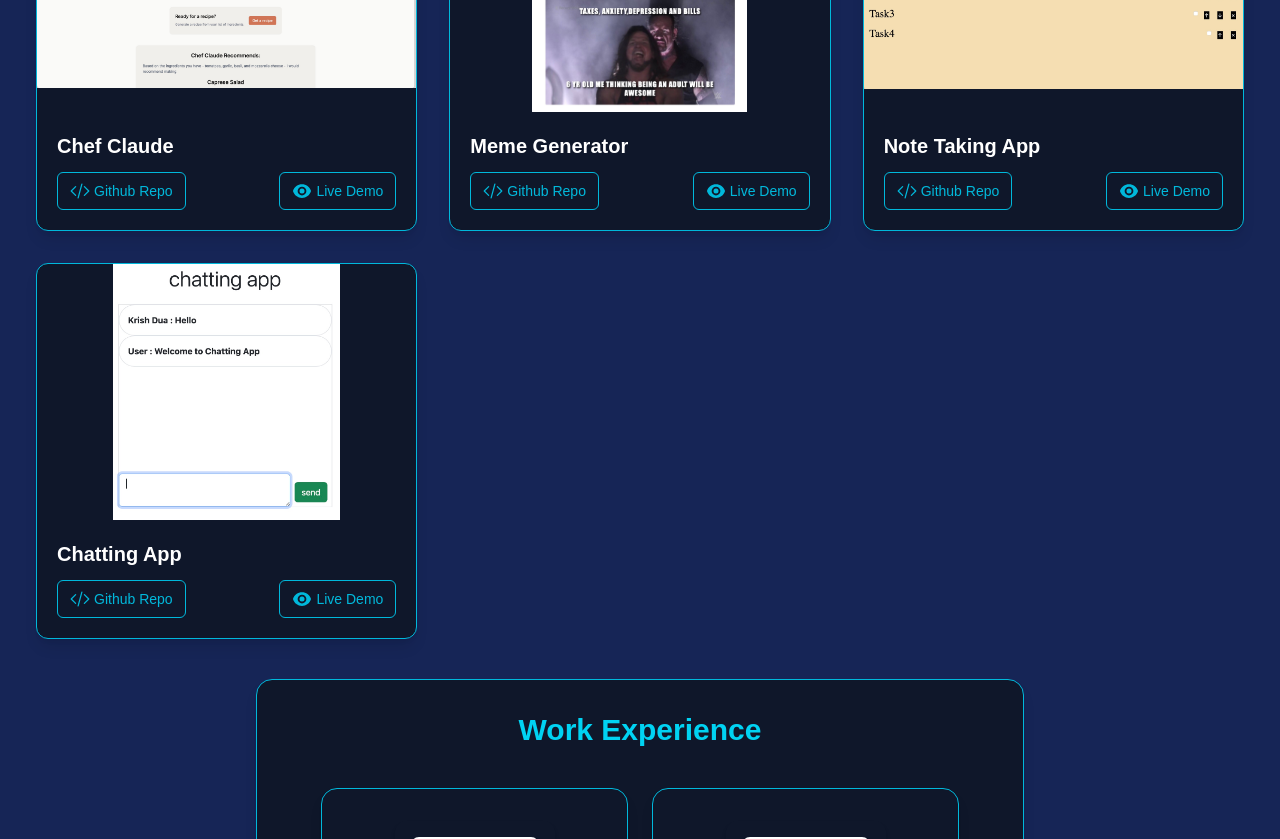
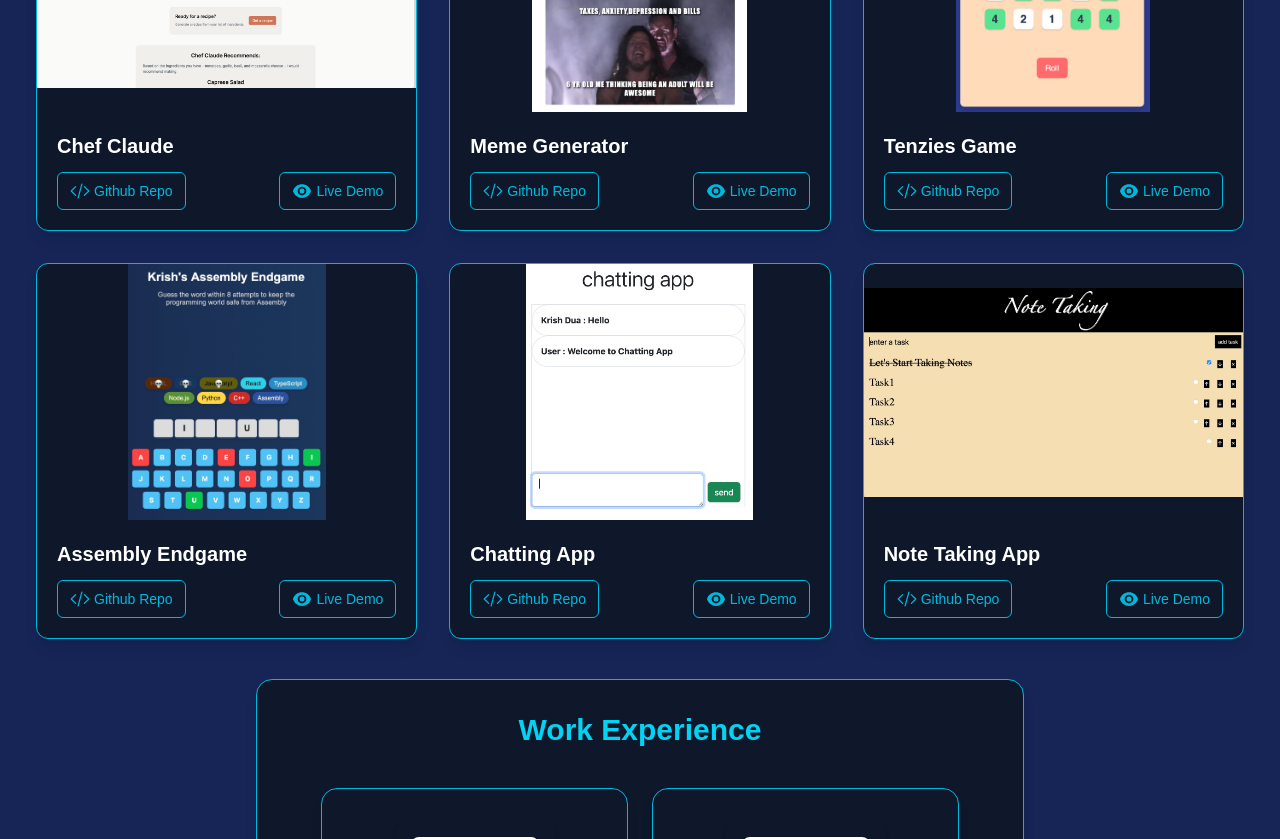
Before and after one commit to KrishDua/Portfolio-Website, a Next.js app: page / in a window 1280 px wide. Shown: the part 3080-3919 px from the top of the page. Built offline with nearby package versions, Linux system fonts and the light colour scheme.

Commit message:
first commit

```diff
--- a/src/app/Components/ProjectSection.jsx
+++ b/src/app/Components/ProjectSection.jsx
@@ -65,19 +65,35 @@ const projects = [
     },
     {
         id : 9,
+        title : "Tenzies Game",
+        imgurl : "/TenziesGame.jpeg",
+        tag : ["All","Web"],
+        githuburl : "https://github.com/KrishDua/TenziesGame",
+        liveurl : "https://krishtenziesgame.vercel.app",
+    },
+    {
+        id : 10,
+        title : "Assembly Endgame",
+        imgurl : "/AssemblyEndgame.jpeg",
+        tag : ["All","Web"],
+        githuburl : "https://github.com/KrishDua/AssemblyEndgame",
+        liveurl : "https://krishassemblyendgame.vercel.app",
+    },
+    {
+        id : 11,
+        title : "Chatting App",
+        imgurl : "/ChattingApp.jpeg",
+        tag : ["All","Web"],
+        githuburl : "https://github.com/KrishDua/chatting-app",
+        liveurl : "https://chatting-app-28g0.onrender.com",
+    },
+    {
+        id : 12,
         title : "Note Taking App",
         imgurl : "/NoteTaking.jpeg",
         tag : ["All","Web"],
         githuburl : "https://github.com/KrishDua/Note-Taking-App",
         liveurl : "https://note-taking-app-nw4j.onrender.com",
-    },
-    {
-        id : 10,
-        title : "Chatting App",
-        imgurl : "/ChattingApp.jpeg",
-        tag : ["All","Web"],
-        githuburl : "https://github.com/KrishDua/chatting-app",
-        liveurl : "https://chatting-app-28g0.onrender.com",
     }
 ]
 const [tag,settag] = React.useState("All");
```
Also changed, not shown: public/AssemblyEndgame.jpeg (added), public/TenziesGame.jpeg (added).
